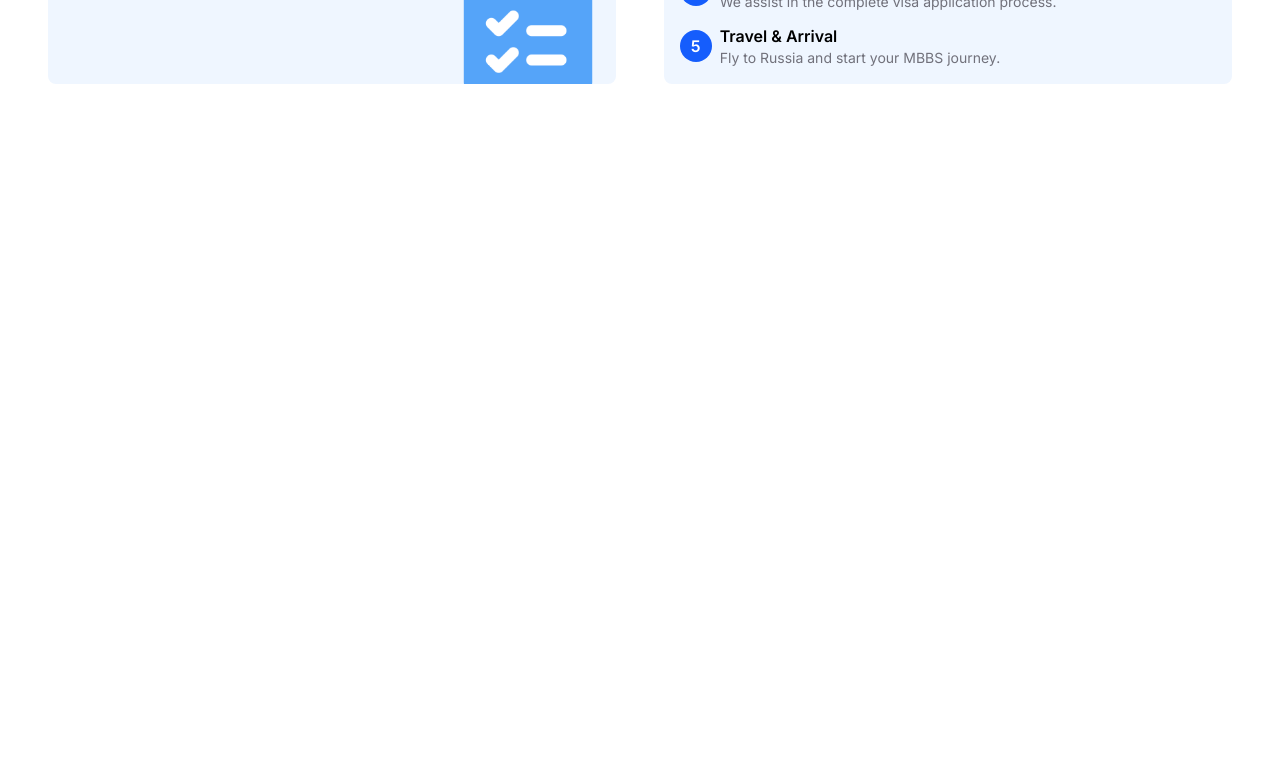
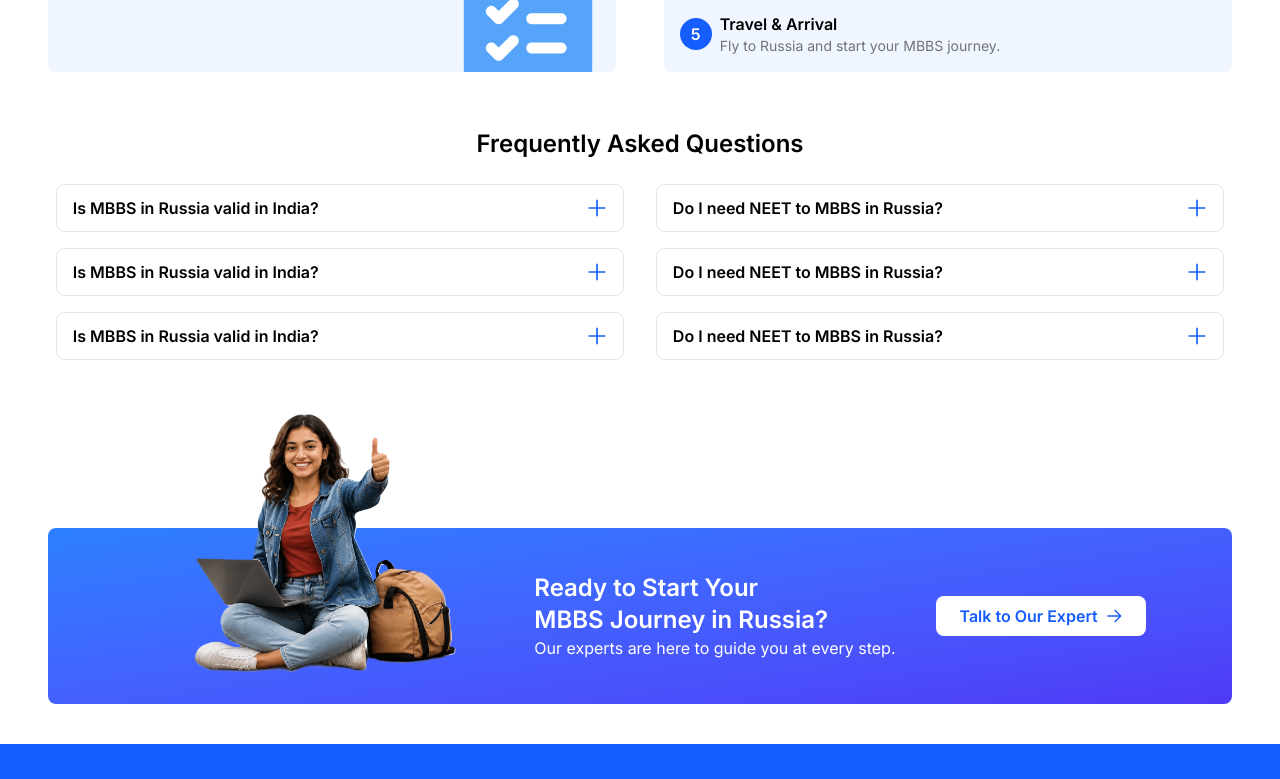
Before and after one commit to iamtushar28/medglobal, a Next.js app: page /country/russia in a window 1280 px wide. Shown: the part 1620-2399 px from the top of the page. Before the commit the page ends 1744 px from the top, so only its background shows below. Built offline with nearby package versions, Linux system fonts and the light colour scheme.

Commit message:
feat: /county/[name] new page add

```diff
--- a/app/country/[countryname]/components/Admissioninfo.tsx
+++ b/app/country/[countryname]/components/Admissioninfo.tsx
@@ -20,7 +20,7 @@ const Admissioninfo = (props: Props) => {
                     <div className='flex gap-2 items-center'>
                         {/* icon */}
                         <HiMiniCheckCircle className='text-xl text-blue-600' />
-                        <p>Minimum 60% marks in PCB in 12th</p>
+                        <p>Min 60% marks in PCB in 12th</p>
                     </div>
 
                     <div className='flex gap-2 items-center'>
@@ -32,7 +32,7 @@ const Admissioninfo = (props: Props) => {
                     <div className='flex gap-2 items-center'>
                         {/* icon */}
                         <HiMiniCheckCircle className='text-xl text-blue-600' />
-                        <p>Age must be 18 years old or above before admission</p>
+                        <p>Age must be 18 years old</p>
                     </div>
 
                     <div className='flex gap-2 items-center'>
--- /dev/null
+++ b/app/country/[countryname]/components/Faq.tsx
@@ -0,0 +1,96 @@
+import React from 'react'
+import { RiAddLargeFill } from 'react-icons/ri'
+
+type Props = {}
+
+const Faq = (props: Props) => {
+    return (
+        <div className='w-full h-auto flex flex-col gap-6 items-center'>
+
+            {/* title */}
+            <h2 className='text-2xl font-semibold'>
+                Frequently Asked Questions
+            </h2>
+
+            {/* FAQ section */}
+            <div className='w-full h-auto flex gap-4 flex-wrap justify-around'>
+
+                <div className='h-12 w-full md:w-[48%] px-4 border border-zinc-200 rounded-lg flex justify-between items-center'>
+
+                    <p className='font-semibold w-[90%] truncate'>Is MBBS in Russia valid in India?</p>
+
+                    {/* open FAQ */}
+                    <button className='text-xl text-blue-600'>
+                        <RiAddLargeFill />
+                    </button>
+
+                </div>
+
+                <div className='h-12 w-full md:w-[48%] px-4 border border-zinc-200 rounded-lg flex justify-between items-center'>
+
+                    <p className='font-semibold w-[90%] truncate'>
+                        Do I need NEET to MBBS in Russia?
+                    </p>
+
+                    {/* open FAQ */}
+                    <button className='text-xl text-blue-600'>
+                        <RiAddLargeFill />
+                    </button>
+
+                </div>
+
+                <div className='h-12 w-full md:w-[48%] px-4 border border-zinc-200 rounded-lg flex justify-between items-center'>
+
+                    <p className='font-semibold w-[90%] truncate'>Is MBBS in Russia valid in India?</p>
+
+                    {/* open FAQ */}
+                    <button className='text-xl text-blue-600'>
+                        <RiAddLargeFill />
+                    </button>
+
+                </div>
+
+                <div className='h-12 w-full md:w-[48%] px-4 border border-zinc-200 rounded-lg flex justify-between items-center'>
+
+                    <p className='font-semibold w-[90%] truncate'>
+                        Do I need NEET to MBBS in Russia?
+                    </p>
+
+                    {/* open FAQ */}
+                    <button className='text-xl text-blue-600'>
+                        <RiAddLargeFill />
+                    </button>
+
+                </div>
+
+                <div className='h-12 w-full md:w-[48%] px-4 border border-zinc-200 rounded-lg flex justify-between items-center'>
+
+                    <p className='font-semibold w-[90%] truncate'>Is MBBS in Russia valid in India?</p>
+
+                    {/* open FAQ */}
+                    <button className='text-xl text-blue-600'>
+                        <RiAddLargeFill />
+                    </button>
+
+                </div>
+
+                <div className='h-12 w-full md:w-[48%] px-4 border border-zinc-200 rounded-lg flex justify-between items-center'>
+
+                    <p className='font-semibold w-[90%] truncate'>
+                        Do I need NEET to MBBS in Russia?
+                    </p>
+
+                    {/* open FAQ */}
+                    <button className='text-xl text-blue-600'>
+                        <RiAddLargeFill />
+                    </button>
+
+                </div>
+
+            </div>
+
+        </div>
+    )
+}
+
+export default Faq
--- a/app/country/[countryname]/components/Studycost.tsx
+++ b/app/country/[countryname]/components/Studycost.tsx
@@ -138,7 +138,7 @@ const Studycost = (props: Props) => {
 
             </div>
 
-            <p className='text-sm text-zinc-400'>* The fees may vary for some universities.</p>
+            <p className='text-sm text-zinc-400 -mt-3'>* The fees may vary for some universities.</p>
 
         </div>
     )
--- /dev/null
+++ b/app/country/[countryname]/components/Visualcta.tsx
@@ -0,0 +1,37 @@
+import Image from 'next/image'
+import React from 'react'
+import { GrLinkNext } from 'react-icons/gr'
+
+type Props = {}
+
+const Visualcta = (props: Props) => {
+    return (
+        <div className='h-auto w-full p-4 md:p-6 md:mt-28 text-white bg-linear-to-br from-blue-500 to-indigo-600 rounded-lg flex flex-col md:flex-row gap-3 md:gap-10 justify-center items-start md:items-center'>
+
+            {/* visual image */}
+            <Image
+                src={'/images/girlstudent.png'}
+                alt='student girl'
+                height={100}
+                width={200}
+                className='h-72 w-auto hidden md:block -mt-40 -ml-18'
+            />
+
+            {/* title */}
+            <div>
+                <h2 className='text-2xl font-semibold'>Ready to Start Your</h2>
+                <h2 className='text-2xl font-semibold'>MBBS Journey in Russia?</h2>
+                <p>Our experts are here to guide you at every step.</p>
+            </div>
+
+            {/* CTA */}
+            <button className='px-6 py-2 font-semibold text-blue-600 bg-white rounded-lg flex gap-2 items-center'>
+                Talk to Our Expert
+                <GrLinkNext />
+            </button>
+
+        </div>
+    )
+}
+
+export default Visualcta
--- a/app/country/[countryname]/page.tsx
+++ b/app/country/[countryname]/page.tsx
@@ -4,7 +4,10 @@ import Hero from "./components/Hero";
 import Quickfacts from "./components/Quickfacts";
 import Studycost from "./components/Studycost";
 import Admissioninfo from "./components/Admissioninfo";
-
+import Faq from "./components/Faq";
+import Footer from "@/app/components/Footer";
+import Mobilecta from "@/app/components/Mobilecta";
+import Visualcta from "./components/Visualcta";
 
 export default function Home() {
     return (
@@ -23,7 +26,12 @@ export default function Home() {
                 <Quickfacts />
                 <Studycost />
                 <Admissioninfo />
+                <Faq />
+                <Visualcta />
             </div>
+
+            <Footer />
+            <Mobilecta />
 
         </>
     );
```
Also changed, not shown: public/images/girlstudent.png (added).
